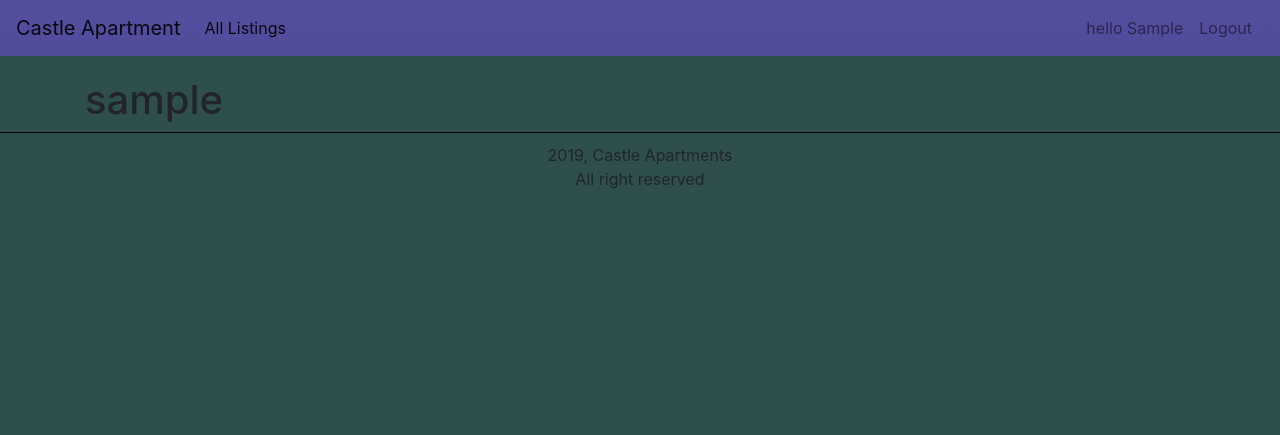
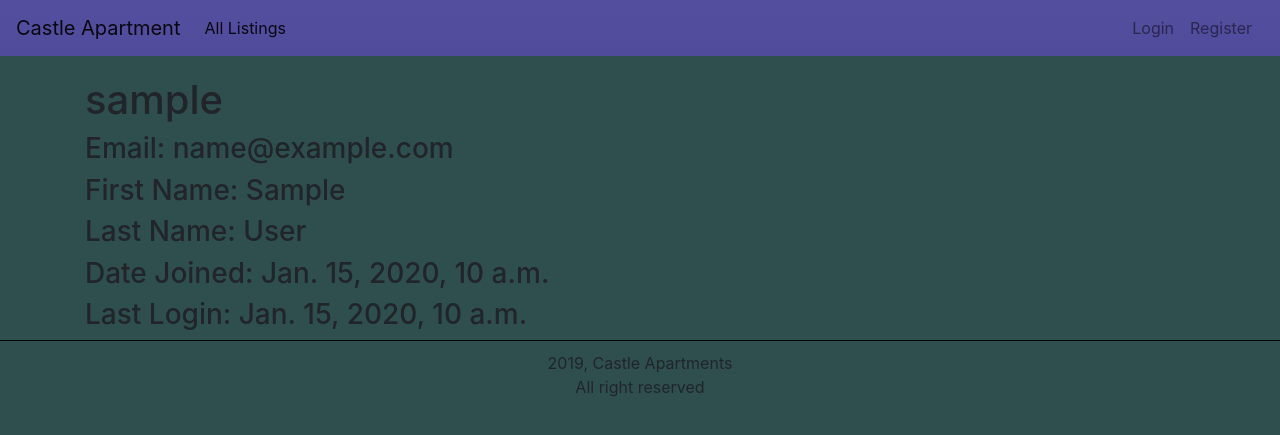
Before and after one commit to Svavar16/CastleApartment, a Django app: page /user/profile/1 in a window 1280 px wide. Shown: the top 435 px of the page. Run offline with Django 3.2, Linux system fonts and the light colour scheme; tables that the repository leaves empty hold one stand-in row (values such as "Sample post"); some libraries are stand-ins or nearby versions.

Commit message:
Add user profile

```diff
--- a/User/views.py
+++ b/User/views.py
@@ -41,5 +41,5 @@
 
 def getUserProfile(request, id):
     return render(request, 'User/user_profile.html', {
-        'user': get_object_or_404(User, pk=id)
+        'profile_user': get_object_or_404(User, pk=id)
     })
--- a/templates/User/user_profile.html
+++ b/templates/User/user_profile.html
@@ -1,6 +1,11 @@
 {% extends 'base.html' %}
 
 {% block content %}
-    <h1>{{ user.username }}</h1>
+    <h1>{{ profile_user.username }}</h1>
+    <h3>Email: {{ profile_user.email }}</h3>
+    <h3>First Name: {{ profile_user.first_name }}</h3>
+    <h3>Last Name: {{ profile_user.last_name }}</h3>
+    <h3>Date Joined: {{ profile_user.date_joined }}</h3>
+    <h3>Last Login: {{ profile_user.last_login }}</h3>
 
 {% endblock %}
--- a/templates/base.html
+++ b/templates/base.html
@@ -25,7 +25,7 @@
         </div>
           {% if user.is_authenticated %}
             <div class = "ml-auto mr-1 navbar-nav test-right ml-auto mr-1">
-                <a class="nav-item nav-link" href="user/profile/{{ user.id }}">hello {{ user.first_name }}</a>
+                <a class="nav-item nav-link" href="/user/profile/{{ user.id }}">hello {{ user.first_name }}</a>
                 <a class="nav-item nav-link" href="{% url 'logout' %}">Logout</a>
             </div>
           {% else %}
```
